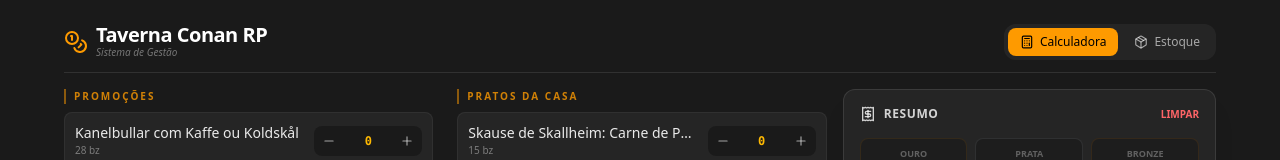
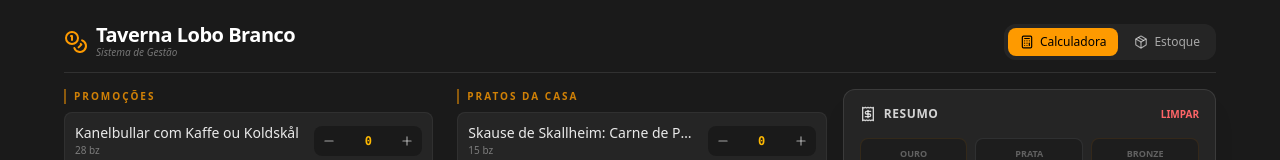
Before and after one commit to claudiofiuza/Taverna, a React (Vite) app: page / in a window 1280 px wide. Shown: the top 160 px of the page. Built offline with nearby package versions, Linux system fonts and the light colour scheme.

Commit message:
feat: Update app title and tavern name
Changes the application title from "My Google AI Studio App" to "Taverna Lobo Branco" and updates the main heading within the application to reflect the new tavern name.

```diff
--- a/index.html
+++ b/index.html
@@ -3,7 +3,7 @@
   <head>
     <meta charset="UTF-8" />
     <meta name="viewport" content="width=device-width, initial-scale=1.0" />
-    <title>My Google AI Studio App</title>
+    <title>Taverna Lobo Branco</title>
   </head>
   <body>
     <div id="root"></div>
--- a/src/App.tsx
+++ b/src/App.tsx
@@ -197,7 +197,7 @@ export default function App() {
             <Coins className="text-amber-500" size={24} />
             <div>
               <h1 className="text-xl font-bold tracking-tight text-white leading-none">
-                Taverna Conan RP
+                Taverna Lobo Branco
               </h1>
               <p className="text-[10px] text-white/40 italic">Sistema de Gestão</p>
             </div>
```
